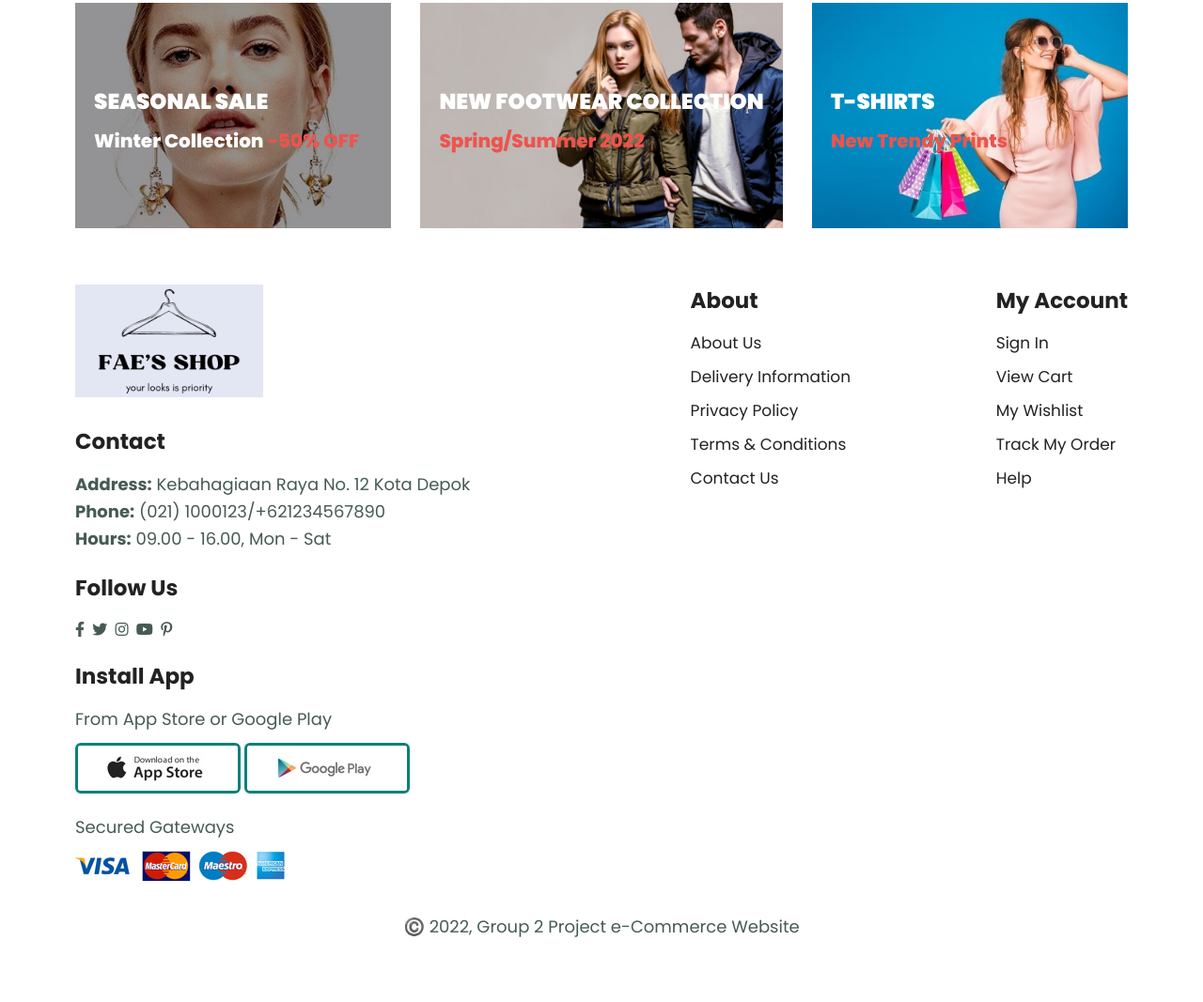
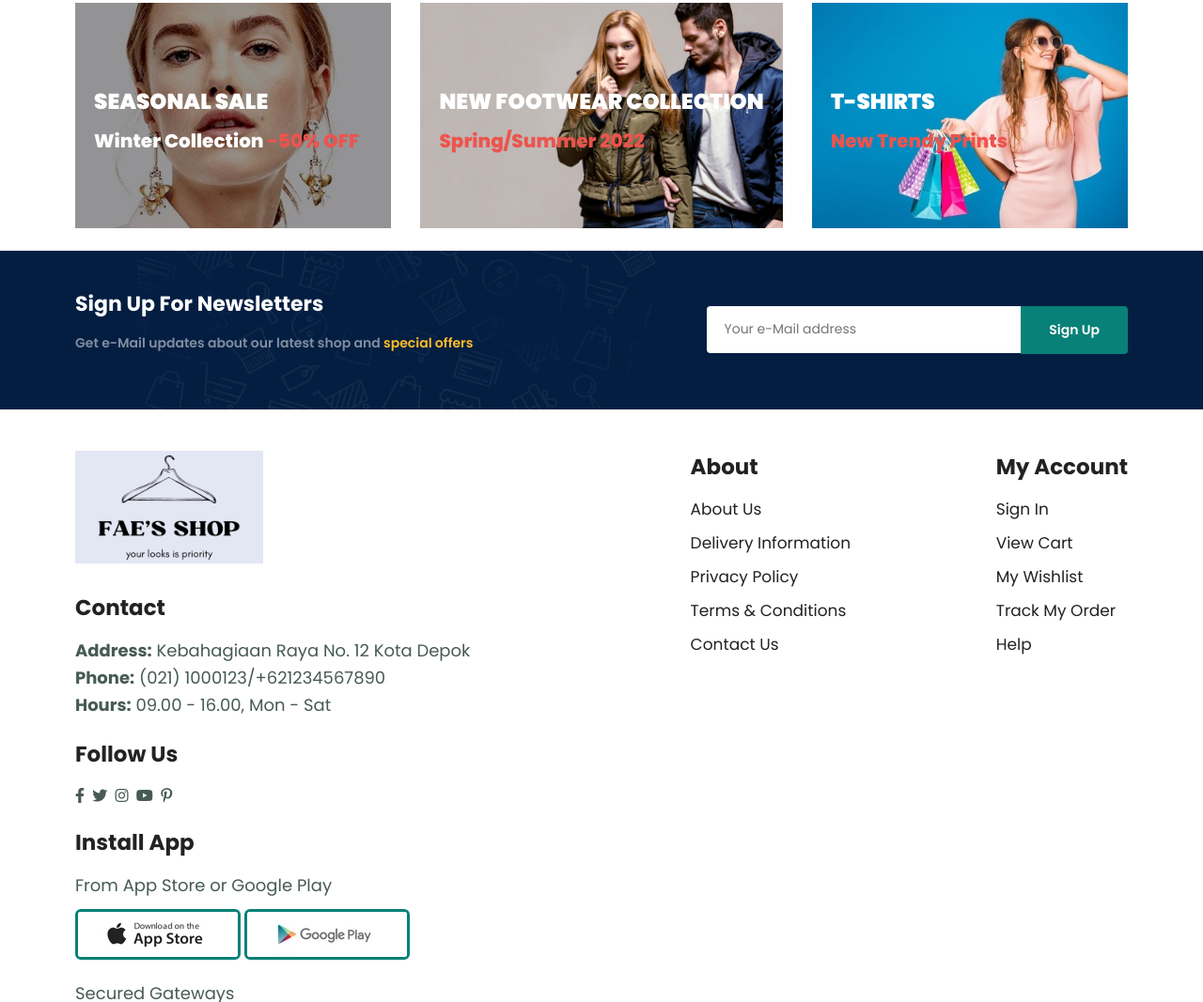
Before and after one commit to andrsginting/project-3, a plain HTML site: page index.html in a window 1280 px wide. Shown: the part 4543-5610 px from the top of the page at 94% size. Before the commit the page ends 5585 px from the top, so only its background shows below. Drawn offline with Linux system fonts and the light colour scheme.

Commit message:
width logo + newsletter

```diff
--- a/index.html
+++ b/index.html
@@ -381,6 +381,17 @@
         </div>
     </section>
 
+    <section id="newsletter" class="section-p1 section-m1">
+        <div class="newstext">
+            <h4>Sign Up For Newsletters</h4>
+            <p>Get e-Mail updates about our latest shop and <span>special offers</span></p>
+        </div>
+        <div class="form">
+            <input type="text" placeholder="Your e-Mail address">
+            <button class="normal">Sign Up</button>
+        </div>
+    </section>
+
     <footer class="section-p1">
         <div class="col">
             <img class="logo" src="img/fae.logo.png" alt="">
```
